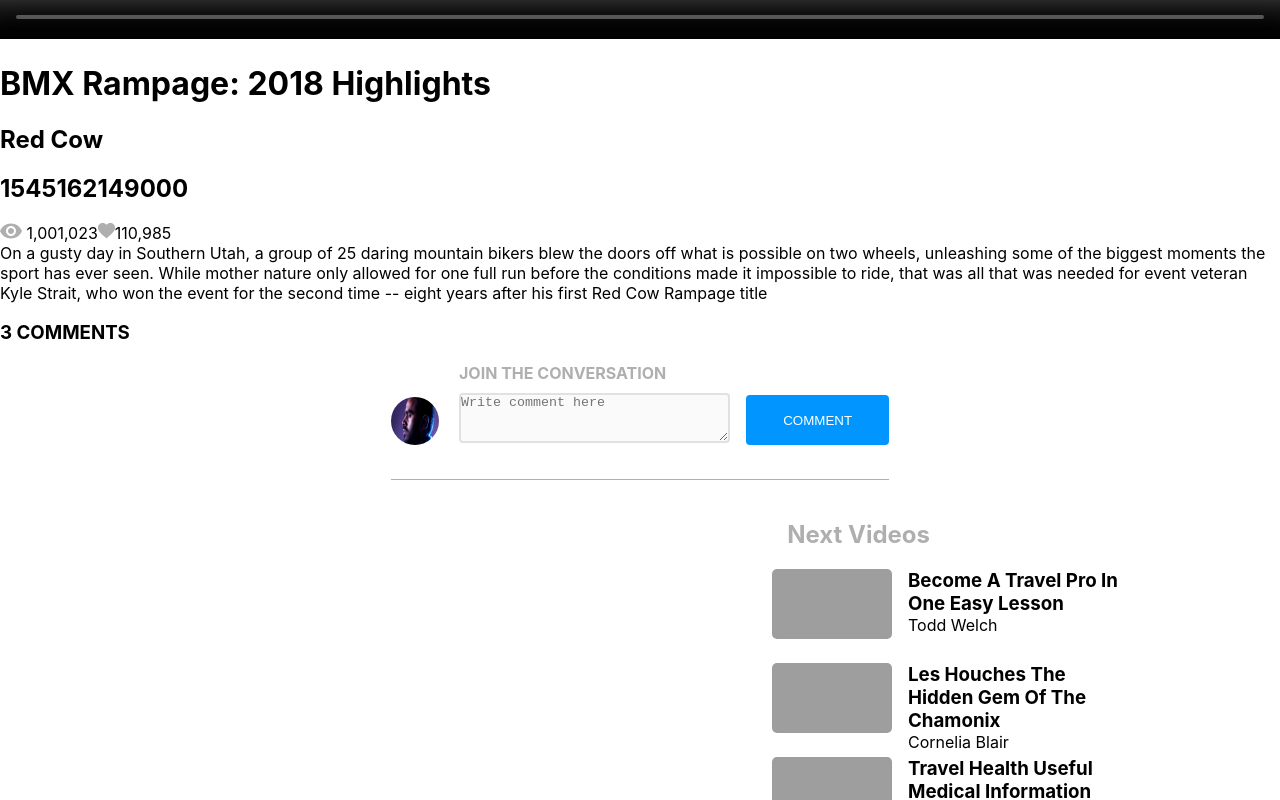
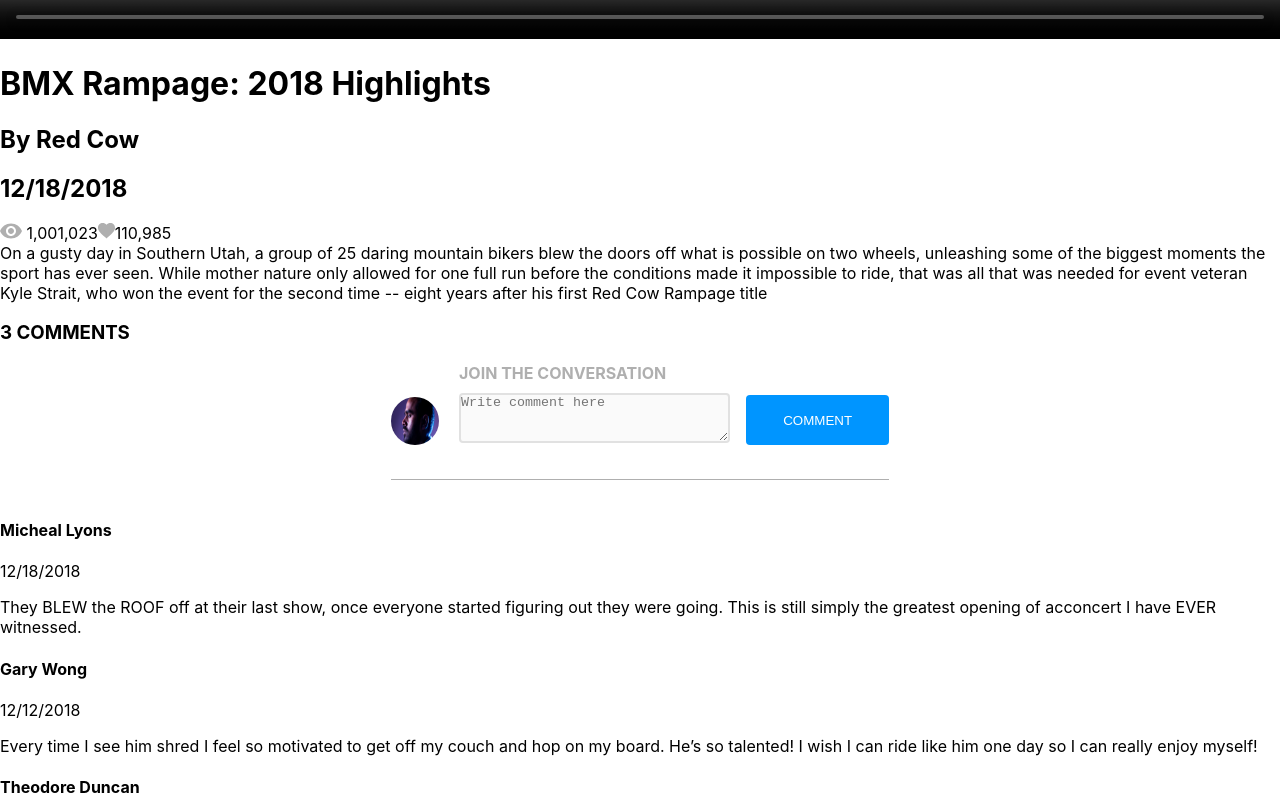
Before and after one commit to marcelofinkielman/marcelo-finkielman-brainflix, a React (Create React App) app: page / in a window 1280 px wide. Shown: the part 1003-1803 px from the top of the page. Built offline with nearby package versions, Linux system fonts and the light colour scheme; grey boxes are pictures that could not be loaded.

Commit message:
all data passed

```diff
--- a/src/components/App/App.jsx
+++ b/src/components/App/App.jsx
@@ -1,7 +1,8 @@
 import React from 'react';
 import NavBar from '../NavBar/NavBar';
-import HeroImage from '../Hero/Hero';
+import Hero from '../Hero/Hero';
 import InputComment from '../InputComment/InputComment';
+import DefaultComments from '../DefaultComments/DefaultComments';
 import mainVideos from '../../data/video-details.json';
 import sideVideos from '../../data/videos.json';
 import SideVideos from '../SideVideos/SideVideos'
@@ -28,12 +29,14 @@
     return (
       <div className="App">
         <NavBar />
-        <HeroImage video={this.state.mainVideo} />
+        <Hero video={this.state.mainVideo} />
         <InputComment />
+        <DefaultComments mainVideo={this.state.mainVideo}/>
         <section className='sideVideos'>
           <h2 className = 'sideVideos__title'>Next Videos</h2>
           {
-            this.state.nextVideos.filter(video => video.id !== this.state.mainVideo.id)
+            this.state.nextVideos
+            .filter(video => video.id !== this.state.mainVideo.id)
             .map((video) => <SideVideos
             key={video.id}
             image={video.image}
--- /dev/null
+++ b/src/components/DefaultComments/DefaultComments.jsx
@@ -0,0 +1,20 @@
+import React from 'react'
+
+function DefaultComments({mainVideo}) {
+  return (
+    <div>
+      {mainVideo.comments.map((comment) =>{
+      const commentDate = new Date (comment.timestamp);
+      return(
+        <div>
+          <h4>{comment.name}</h4>
+          <span>{commentDate.toLocaleDateString()}</span>
+          <p>{comment.comment}</p>
+        </div>
+      )
+    })}
+    </div>
+
+  )
+  }
+export default DefaultComments
--- a/src/components/Hero/Hero.jsx
+++ b/src/components/Hero/Hero.jsx
@@ -1,20 +1,22 @@
 import React from 'react'
-import "../../components/Hero/Hero.scss"
+import "./Hero.scss"
 import Likes from "../../assets/icons/Icon-likes.svg"
 import Views from "../../assets/icons/Icon-views.svg"
-import SideVideos from '../SideVideos/SideVideos'
 
 
-function HeroImage({ video }) {
+
+function Hero({ video }) {
+  const videoDate = new Date(video.timestamp)
+
   return (
 
     <div>
-      <video poster={video.image} className="heroImage" controls>
+      <video poster={video.image} className="Hero" controls>
       </video>
       <h1>{video.title}</h1>
       <div>
-        <h2>{video.channel}</h2>
-       <h2>{video.timestamp}</h2>
+        <h2>By {video.channel}</h2>
+       <h2>{videoDate.toLocaleDateString()}</h2>
       </div>
       <div>
         <img src={Views} alt='views'/> {video.views}
@@ -29,4 +31,4 @@
   )
 }
 
-export default HeroImage
+export default Hero
--- a/src/components/Hero/Hero.scss
+++ b/src/components/Hero/Hero.scss
@@ -2,7 +2,7 @@
 @use '../styles/partials/variables.scss' as *;
 
 
-.heroImage {
+.Hero {
   object-fit: cover;
   margin-top: 1rem;
   min-height: 12.5rem;
--- a/src/components/InputComment/InputComment.jsx
+++ b/src/components/InputComment/InputComment.jsx
@@ -18,7 +18,6 @@
           <button className='comments__commentButton'>COMMENT</button>
         </div>
       </form>
-
     </div>
 
   )
```
Also changed, not shown: src/components/DefaultComments/DefaultComments.scss (added).
